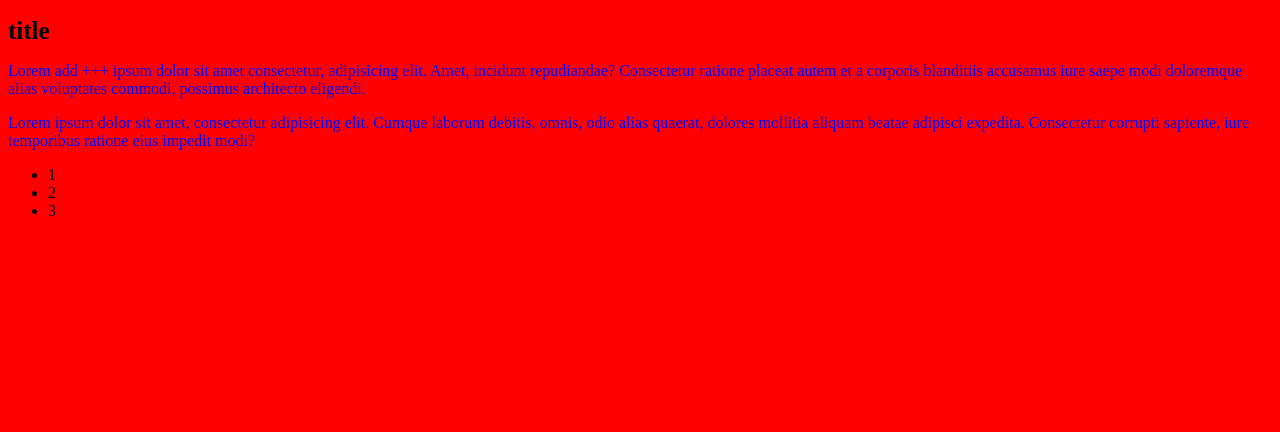
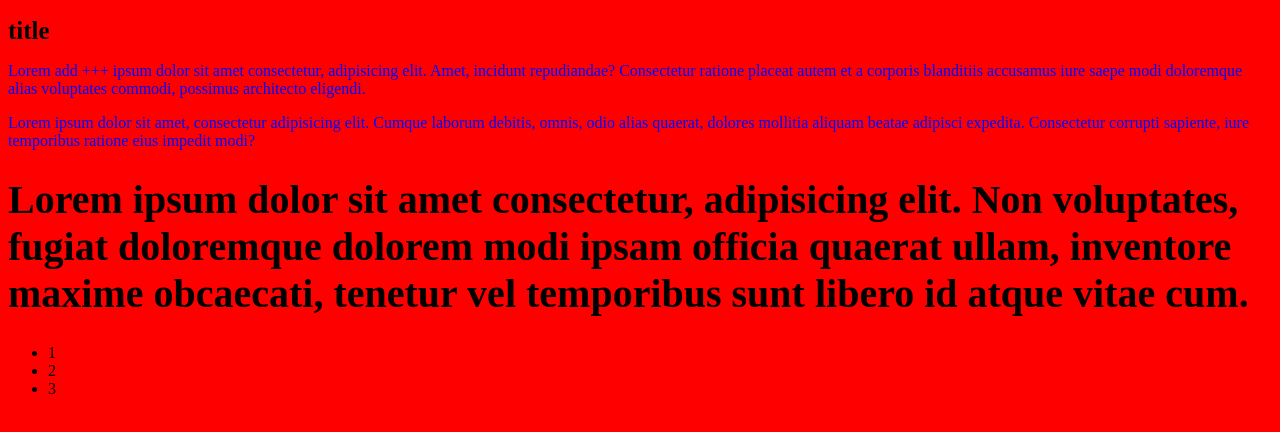
Before and after one commit to mahdi1982/proje-css3, a plain HTML site: page index.html in a window 1280 px wide. Drawn offline with Linux system fonts and the light colour scheme.

Commit message:
add title

```diff
--- a/index.html
+++ b/index.html
@@ -12,7 +12,9 @@
     <p id="test">Lorem add +++ ipsum dolor sit amet consectetur, adipisicing elit. Amet, incidunt repudiandae? Consectetur ratione placeat autem et a corporis blanditiis accusamus iure saepe modi doloremque alias voluptates commodi, possimus architecto eligendi.</p>
     <p class="colorGreen">Lorem ipsum dolor sit amet, consectetur adipisicing elit. Cumque laborum debitis, omnis, odio alias quaerat, dolores mollitia aliquam beatae adipisci expedita. Consectetur corrupti sapiente, iure temporibus ratione eius impedit modi?</p>
 
-
+<h1>
+    Lorem ipsum dolor sit amet consectetur, adipisicing elit. Non voluptates, fugiat doloremque dolorem modi ipsam officia quaerat ullam, inventore maxime obcaecati, tenetur vel temporibus sunt libero id atque vitae cum.
+</h1>
     <ul>
         <li>1</li>
         <li>2</li>
```
